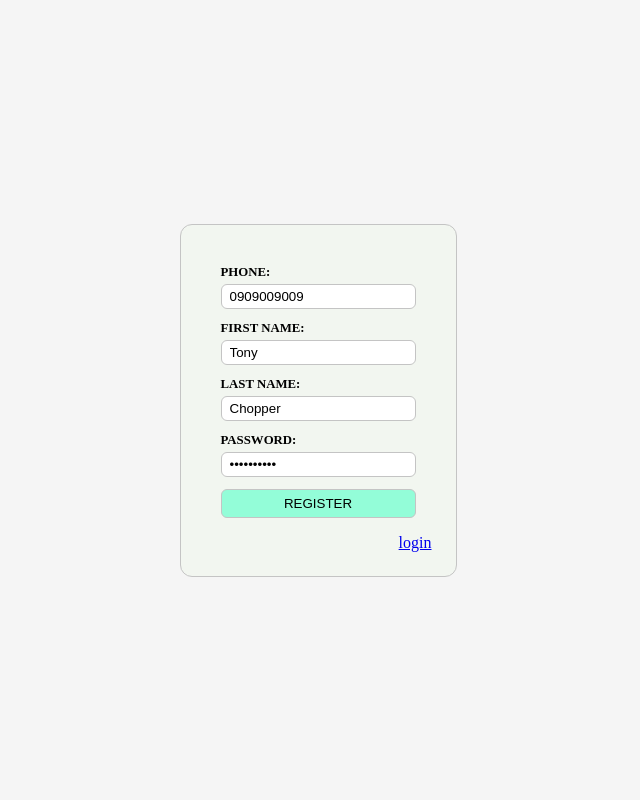
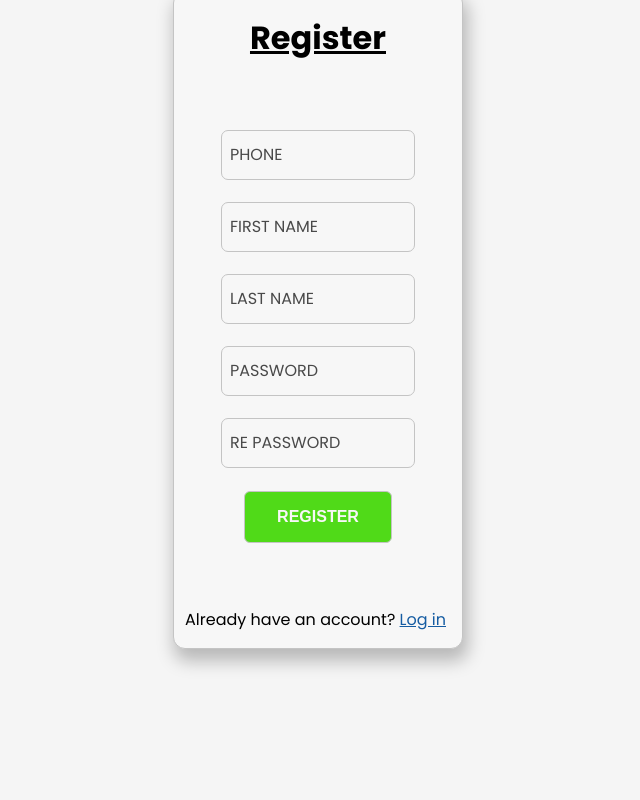
Before and after one commit to hauhovn/mvc-php, a PHP site: page /manager/register in a window 1280 px wide. Shown: the whole page, without its empty margins (322-962 px from the left). Run offline with PHP 8.4, Linux system fonts and the light colour scheme.

Commit message:
makeup login register

```diff
--- a/public/css/manager/login.css
+++ b/public/css/manager/login.css
@@ -1,3 +1,5 @@
+@import url('https://fonts.googleapis.com/css2?family=Poppins:wght@300;400;500;600;700;800;900&display=swap');
+
 body {
     box-sizing: border-box;
     margin: 0;
@@ -5,41 +7,93 @@ body {
     display: flex;
     align-items: center;
     justify-content: center;
-    height: 100vh;
+    height: 80vh;
     background-color:rgba(128, 128, 128, 0.075);
+    font-size: 16px;
+    font-family: "Poppins", sans-serif;
 }
 .container {
     display: flex;
     flex-direction: column;
-    background-color: rgba(223, 250, 215, 0.171);
-    padding: 24px;
+    background-color: #f7f7f7;
     border: 1px solid #c4c4c4;
     border-radius: 12px;
+    box-shadow: 3px 10px 17px 2px rgba(0,0,0,0.25);
+    -webkit-box-shadow: 3px 10px 17px 2px rgba(0,0,0,0.25);
+    -moz-box-shadow: 3px 10px 17px 2px rgba(0,0,0,0.25);
 }
 form {
-padding: 16px;
+padding: 3rem 3rem 4rem 3rem;
 display: flex;
 flex-direction: column;
 }
 form input {
-    padding: 4px 8px;
+    height: 3rem;
+    width: calc(12rem - 0.5rem);
+    background-color: transparent;
+    border:none;
     border-radius: 6px;
-    margin-bottom: 12px;
-    margin-top: 4px;
-    border: 1px solid #c4c4c4;
+    transition: all 0.3s ease-in-out;
+    outline:  1px solid #c4c4c4;
+    padding: 0 0 0 0.5rem;
+    font-size: 1.5rem;
+}
+form input:focus {
+    outline:  2px solid #3fd802e7;
+}
+form input:focus + label
+,form input:valid + label {
+    color:  #3fd802e7;
+    font-weight: 800;
+    font-size: 0.75rem;
+    transform:translateY(-1.5rem) ;
+}
+form input:not(:focus) + label{
+    color:  #494949;
+}
+form div {
+    position: relative;
+    margin-bottom: 1.5rem;
 }
 form label {
+    position: absolute;
+    pointer-events: none;
     text-transform: uppercase;
-    font-size: 0.8rem;
-    font-weight: bold;
+    line-height: 2em;
+    width: auto;
+    font-weight: 400;
+    top: 0.5rem;
+    left: 0.5rem;
+    transition: all 0.3s ease-in-out;
+    background-color: #f7f7f7;
+    color: #000000c4;
 }
 form button {
-    padding: 6px 0;
+    align-self: center;
+    font-size: 1rem;
+    font-weight: 700;
     border-radius: 6px;
     border: 1px solid #c4c4c4;
-    background-color: rgba(127, 255, 212, 0.822);
+    color: #f7f7f7;
+    background-color: #3fd802e7;
     text-transform: uppercase;
+    padding: 1rem 2rem;
+    cursor: pointer;
+}
+form button:hover {
+    opacity: 0.85;
+}
+form button:active {
+    transform: scale(0.95);
+}
+.container span {
+    text-align: end;
+    margin: 0 1rem 1rem 0;
 }
 .container a {
-    text-align: end;
+    color: #155ca2;
 }
+.container h1 {
+    align-self: center;
+    text-decoration: underline;
+}
--- a/public/html/manager/register.html
+++ b/public/html/manager/register.html
@@ -9,18 +9,31 @@
 </head>
 <body>
    <div class="container">
+    <h1>Register</h1>
     <form id="register-form">
-        <label for="phone">Phone:</label>
-        <input type="phone" name="phone" value="0909009009">
-        <label for="frist-name">First name:</label>
-        <input type="text" name="first_name" value="Tony">
-        <label for="last-name">Last name:</label>
-        <input type="text" name="last_name" value="Chopper">
-        <label for="password">Password:</label>
-        <input type="password" name="password" value="0909009009">
+        <div>
+            <input type="phone" name="phone" required maxlength="12">
+            <label for="phone">Phone</label>
+        </div>
+        <div>
+            <input type="text" name="first_name" required maxlength="12">
+            <label for="frist-name">First name</label>
+        </div>
+        <div>
+            <input type="text" name="last_name" required maxlength="12">
+            <label for="last-name">Last name</label>
+        </div>
+        <div>
+            <input type="password" name="password" required maxlength="20">
+            <label for="password">Password</label>
+        </div>
+        <div>
+            <input type="password" name="repassword" required maxlength="20">
+            <label for="repassword">Re Password</label>
+        </div>
         <button type="submit" id="register-btn">Register</button>
     </form>
-    <a href="/manager/login">login</a>
+    <span>Already have an account? <a href="/manager/login">Log in</a></span>
    </div>
 </body>
     <script src = '/public/js/manager/register.js'> </script>
```
Also changed, not shown: public/html/manager/login.html (+10 -5 lines).
